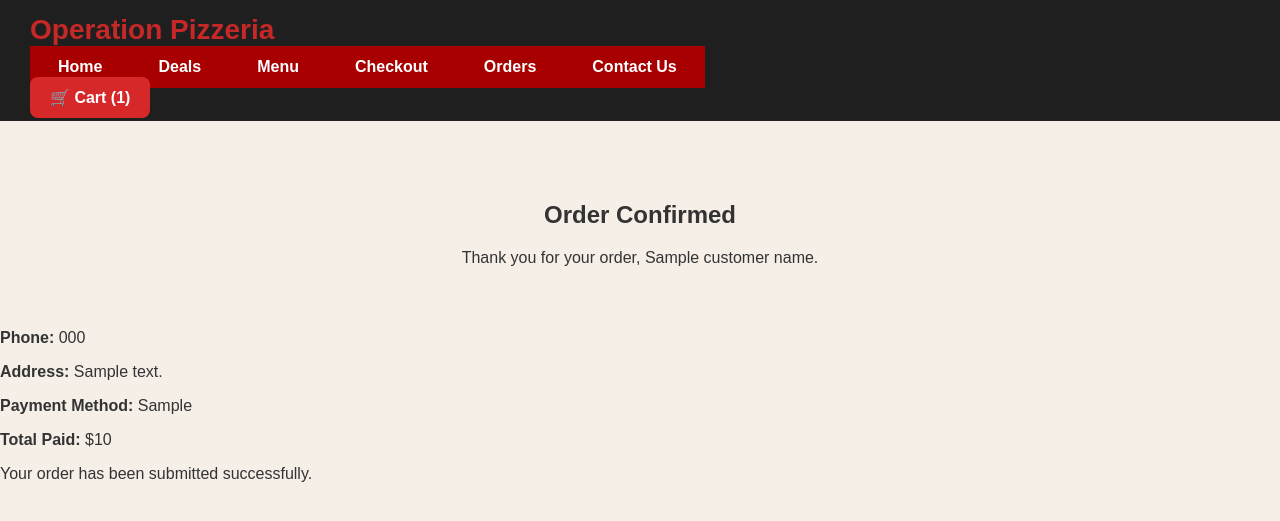
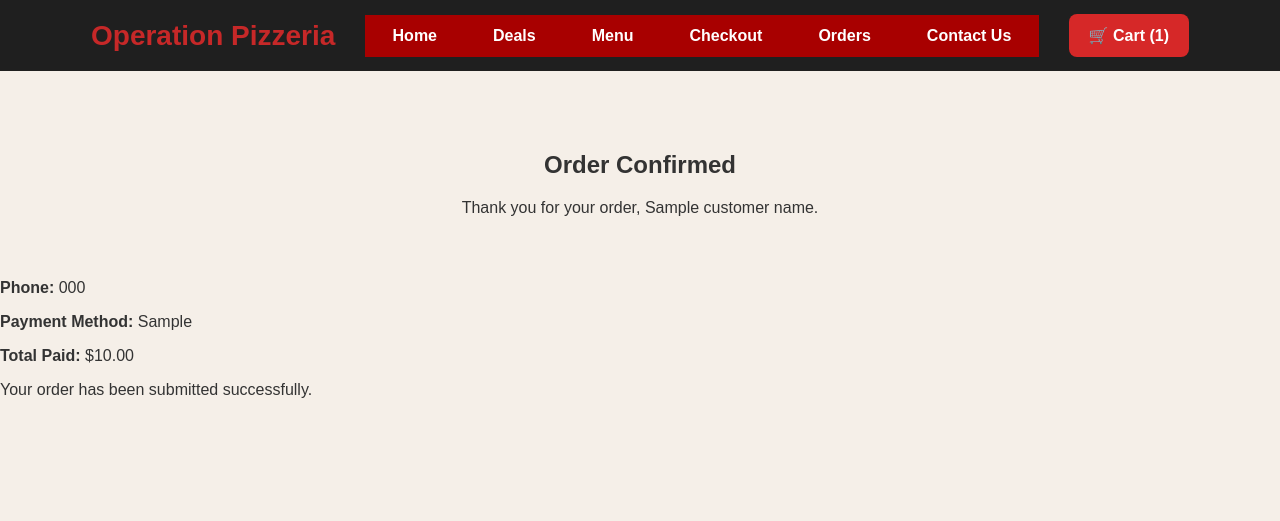
Before and after one commit to sktooyak/pizza-app, a Flask app: template templates/checkout_success.html in a window 1280 px wide. Shown: the top 521 px of the page. Run offline with Flask 3, Linux system fonts and the light colour scheme; the template is opened without the code that fills it: most values are stand-ins (such as "Sample title", 1, 10 or a date in 2020).

Commit message:
Update checkout_success.html
merge conflict

```diff
--- a/templates/checkout_success.html
+++ b/templates/checkout_success.html
@@ -1,38 +1,59 @@
 <!DOCTYPE html>
 <html lang="en">
 <head>
+    <!-- Basic page setup -->
     <meta charset="UTF-8">
     <meta name="viewport" content="width=device-width, initial-scale=1.0">
     <title>Order Confirmed - Operation Pizzeria</title>
+
+    <!-- Link to shared stylesheet -->
     <link rel="stylesheet" href="{{ url_for('static', filename='style.css') }}">
 </head>
 <body>
 
+    <!-- =========================
+         HEADER / NAVIGATION
+         ========================= -->
     <header class="top-header">
-        <div class="logo">Operation Pizzeria</div>
+        <div class="container">
+            <!-- Clickable logo -->
+            <a href="/" class="logo">Operation Pizzeria</a>
 
+            <!-- Main navigation -->
             <nav class="main-nav">
                 <a href="/">Home</a>
-            <a href="/">Deals</a>
+                <a href="/deals">Deals</a>
                 <a href="/menu">Menu</a>
                 <a href="/order">Checkout</a>
                 <a href="/orders">Orders</a>
                 <a href="/contact">Contact Us</a>
             </nav>
 
+            <!-- Cart button -->
             <a href="/cart" class="cart-button">🛒 Cart ({{ cart_count }})</a>
+        </div>
     </header>
 
+    <!-- =========================
+         PAGE HERO
+         ========================= -->
     <main class="hero">
         <h2>Order Confirmed</h2>
         <p>Thank you for your order, {{ customer_name }}.</p>
     </main>
 
-    <section class="contact-box">
+    <!-- =========================
+         ORDER CONFIRMATION DETAILS
+         ========================= -->
+    <section class="confirmation-box">
         <p><strong>Phone:</strong> {{ phone }}</p>
+
+        {% if order_type == "delivery" %}
             <p><strong>Address:</strong> {{ address }}</p>
-        <p><strong>Payment Method:</strong> {{ payment_method }}</p>
-        <p><strong>Total Paid:</strong> ${{ total }}</p>
+        {% endif %}
+
+        <p><strong>Payment Method:</strong> {{ payment_method|title }}</p>
+        <p><strong>Total Paid:</strong> ${{ "%.2f"|format(total) }}</p>
         <p>Your order has been submitted successfully.</p>
     </section>
 
```
Lines whose indentation alone changed are shown as unchanged.
